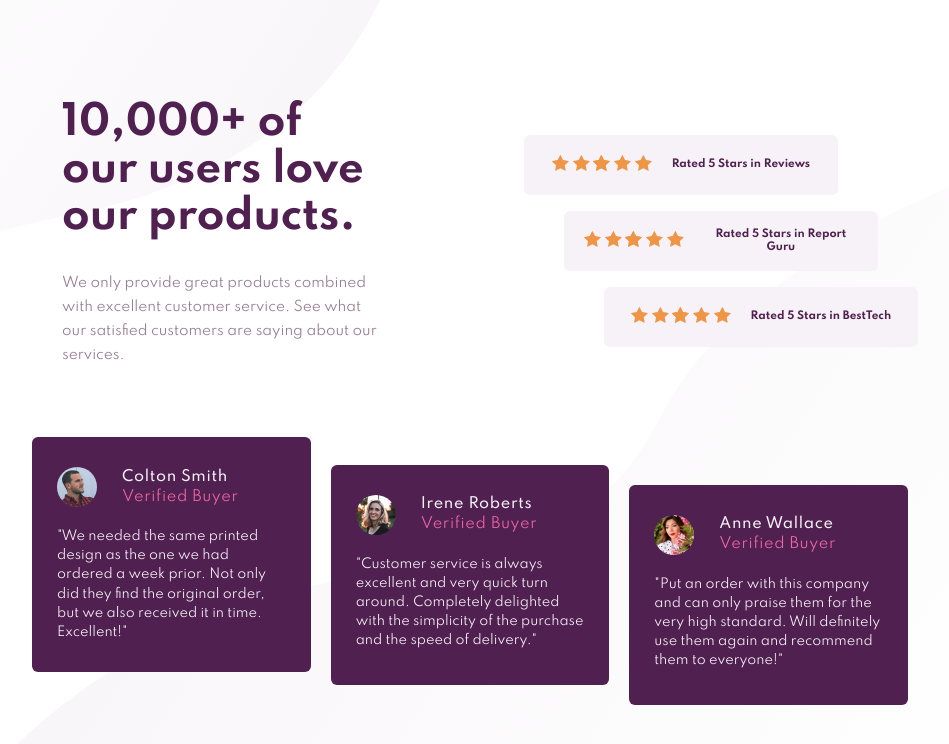
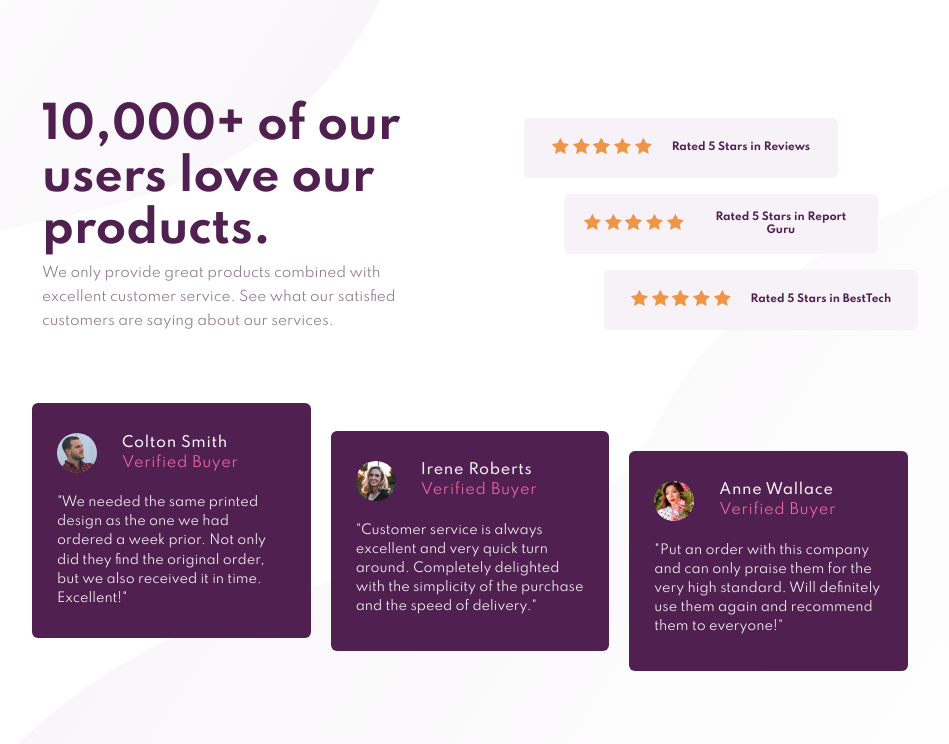
Before and after one commit to Lusk1nha/social-proof-section, a plain HTML site: page public/index.html in a window 1280 px wide. Shown: the whole page, without its empty margins (170-1119 px from the left). Drawn offline with Linux system fonts and the light colour scheme.

```diff
--- a/public/styles/responsive.css
+++ b/public/styles/responsive.css
@@ -50,12 +50,15 @@
   }
 
   #titleContainer h1 {
-    font-size: 5vmin;
+    width: 90%;
+    font-size: 5.5vmin;
+
+    margin-bottom: 5px;
 
   }
 
   #titleContainer h4 {
-    width: 80%;
+    width: 90%;
 
     font-size: 0.85rem;
     line-height: 1.5rem;
```
